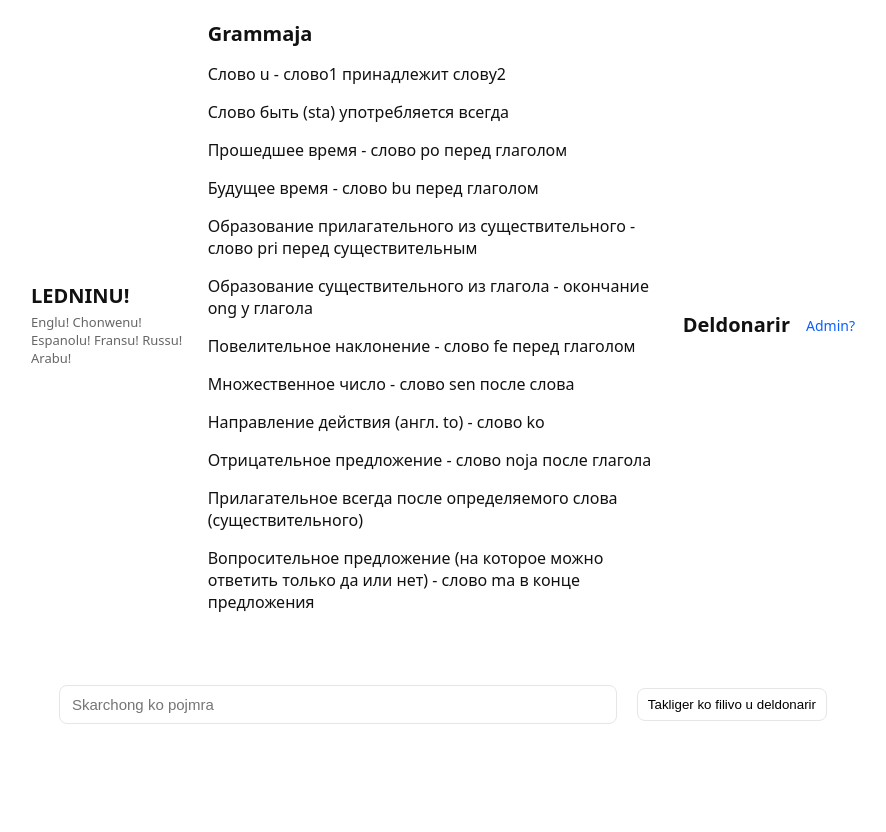
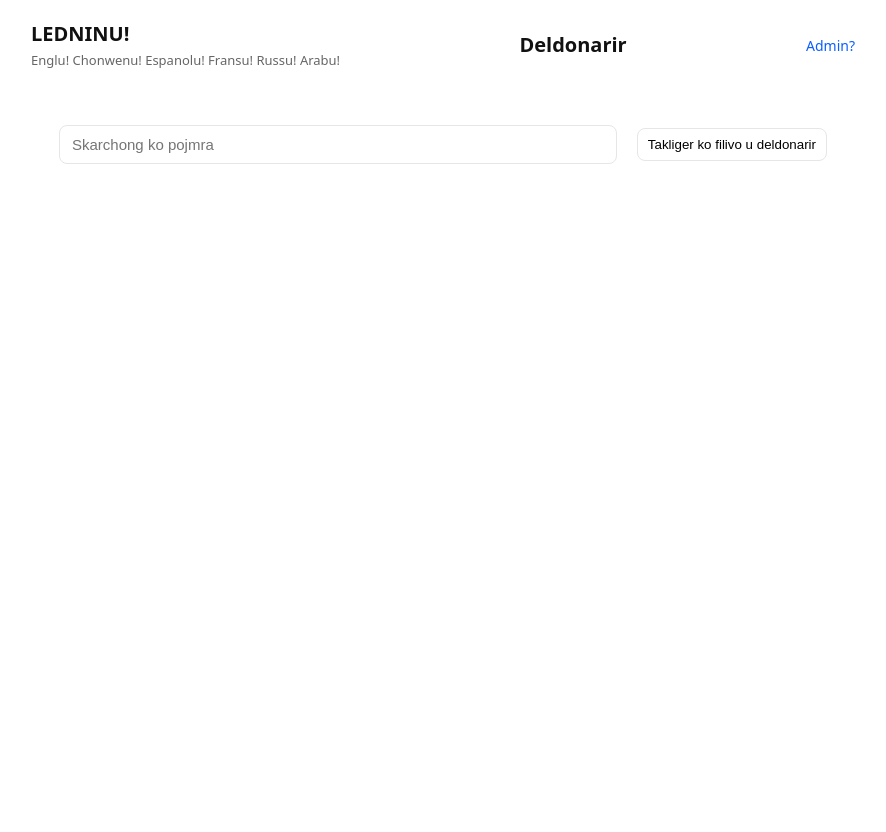
Before and after one commit to SlavaLuzin/ledninu, a website: page index.html in a window 1280 px wide. Shown: the whole page, without its empty margins (197-1083 px from the left). After the commit the page ends 800 px from the top, so only its background shows below. Drawn offline with Linux system fonts and the light colour scheme.

Commit message:
Add files via upload

```diff
--- a/index.html
+++ b/index.html
@@ -18,21 +18,6 @@
     <div>
       <h1>LEDNINU!</h1>
       <p class="subtitle">Englu! Chonwenu! Espanolu! Fransu! Russu! Arabu!</p>
-    </div>
-    <div>
-      <h1>Grammaja</h1>
-      <p>Слово u - слово1 принадлежит слову2</p>
-      <p>Слово быть (sta) употребляется всегда</p>
-      <p>Прошедшее время - слово po перед глаголом</p>
-      <p>Будущее время - слово bu перед глаголом</p>
-      <p>Образование прилагательного из существительного - слово pri перед существительным</p>
-      <p>Образование существительного из глагола - окончание ong у глагола</p>
-      <p>Повелительное наклонение - слово fe перед глаголом</p>
-      <p>Множественное число - слово sen после слова</p>
-      <p>Направление действия (англ. to) - слово ko</p>
-      <p>Отрицательное предложение - слово noja после глагола</p>
-      <p>Прилагательное всегда после определяемого слова (существительного)</p>
-      <p>Вопросительное предложение (на которое можно ответить только да или нет) - слово ma в конце предложения</p>
     </div>
     <div>
       <h1>Deldonarir</h1>
```
